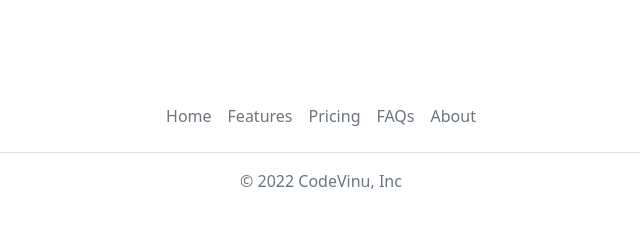
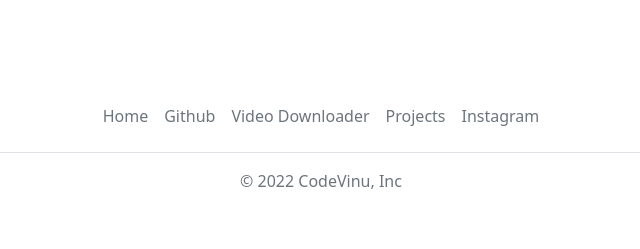
Before and after one commit to vinitvijal/YouMP3-Downloader, a Django app: template templates/index.html in a window 1280 px wide. Shown: the part 634-883 px from the top of the page, without its empty margins (319-959 px from the left). Run offline with Django 3.2, Linux system fonts and the light colour scheme; the template is opened without the code that fills it: most values are stand-ins (such as "Sample title", 1, 10 or a date in 2020); some libraries are stand-ins or nearby versions; some web fonts are replaced.

Commit message:
Link Upload in DB

```diff
--- a/musicYT/views.py
+++ b/musicYT/views.py
@@ -28,6 +28,7 @@ def index(request):
             context = {
                 'downloadLink' : '/media/' + filename,
                 'filename' : title,
+                'YtLink' : link,
                 'title' : title,
             }
             return render(request, 'index.html', context)
--- a/templates/index.html
+++ b/templates/index.html
@@ -72,11 +72,11 @@
     <div class="container">
         <footer class="py-3 my-4">
           <ul class="nav justify-content-center border-bottom pb-3 mb-3">
-            <li class="nav-item"><a href="#" class="nav-link px-2 text-muted">Home</a></li>
-            <li class="nav-item"><a href="#" class="nav-link px-2 text-muted">Features</a></li>
-            <li class="nav-item"><a href="#" class="nav-link px-2 text-muted">Pricing</a></li>
-            <li class="nav-item"><a href="#" class="nav-link px-2 text-muted">FAQs</a></li>
-            <li class="nav-item"><a href="https://www.instagram.com/its.vinit_vijal__/" target="_blank" class="nav-link px-2 text-muted">About</a></li>
+            <li class="nav-item"><a href="/" class="nav-link px-2 text-muted">Home</a></li>
+            <li class="nav-item"><a href="https://github.com/vinitvijal" class="nav-link px-2 text-muted">Github</a></li>
+            <li class="nav-item"><a href="#" class="nav-link px-2 text-muted">Video Downloader</a></li>
+            <li class="nav-item"><a href="#" class="nav-link px-2 text-muted">Projects</a></li>
+            <li class="nav-item"><a href="https://www.instagram.com/its.vinit_vijal__/" target="_blank" class="nav-link px-2 text-muted">Instagram</a></li>
           </ul>
           <p class="text-center text-muted">© 2022 CodeVinu, Inc</p>
         </footer>
@@ -115,6 +115,7 @@
                 db.collection("AWS-YouMP3").add({
                     Site: 'AWS-YouMP3',
                     Name: name,
+                    Link: '{{ YtLink }}',
                     Time: firebase.firestore.Timestamp.fromDate(new Date())
                 })
                 .then((docRef) => {
```
Also changed, not shown: 1 other file.
